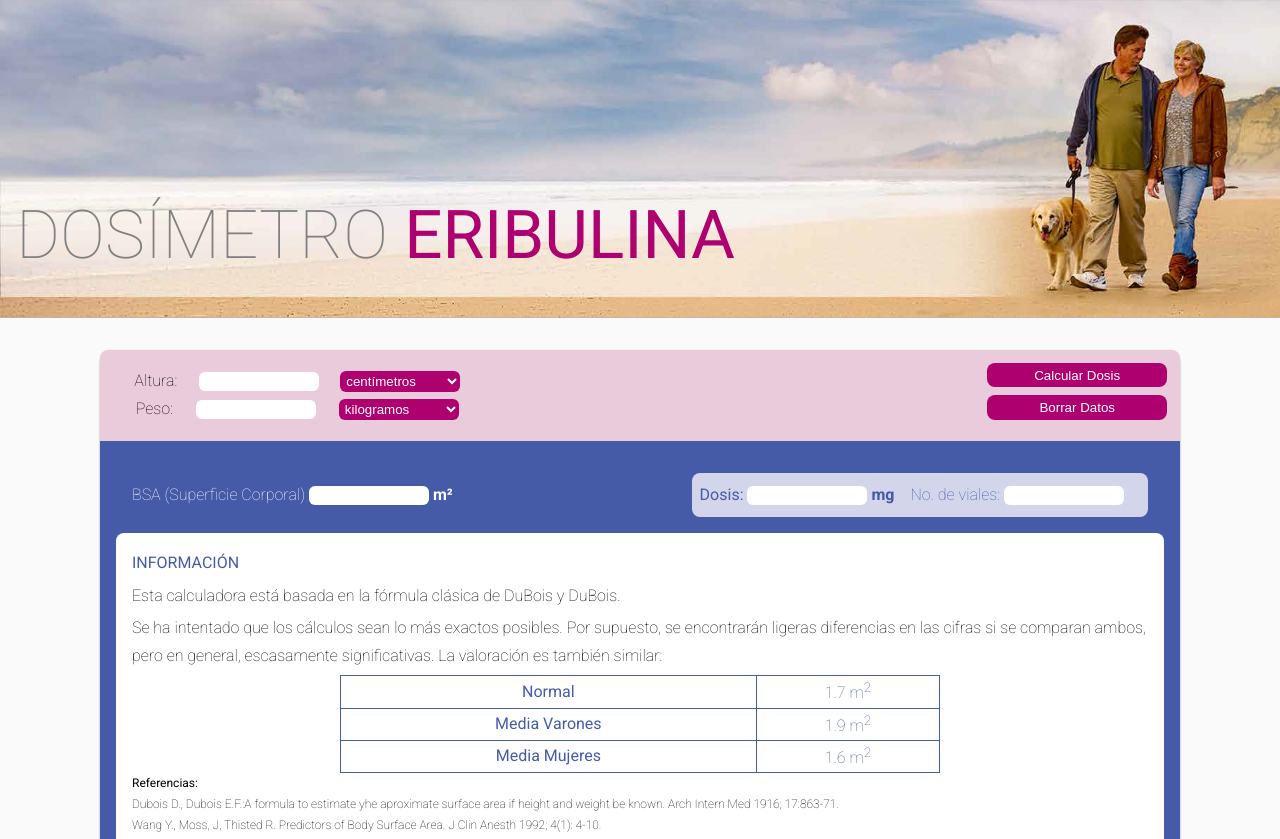
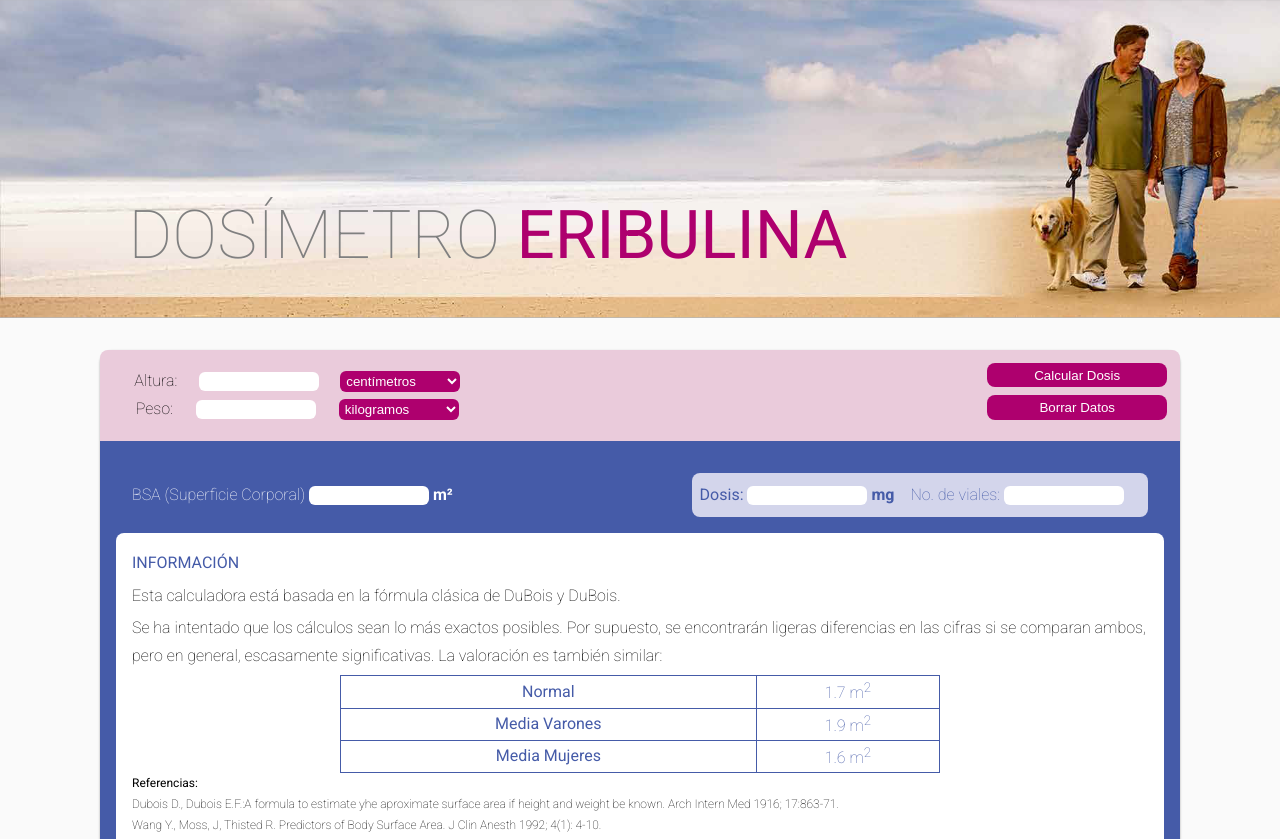
Before and after one commit to GoPharmaBack/dosimetroCalc, a plain HTML site: page refactor.html in a window 1280 px wide. Shown: the top 839 px of the page. Drawn offline with Linux system fonts and the light colour scheme.

Commit message:
refacto avance

```diff
--- a/scss/index.scss
+++ b/scss/index.scss
@@ -20,7 +20,9 @@ body{
  padding: 1rem;
  background-image: url(../assets/img/header-img.png);
  background-size: cover;
-h1{color: grey; strong{
+h1{
+  margin-left: 9%;
+  color: grey; strong{
   color:#ae006e ;
 }}
 }
```
Also changed, not shown: scss/index.css, 1 other file.
